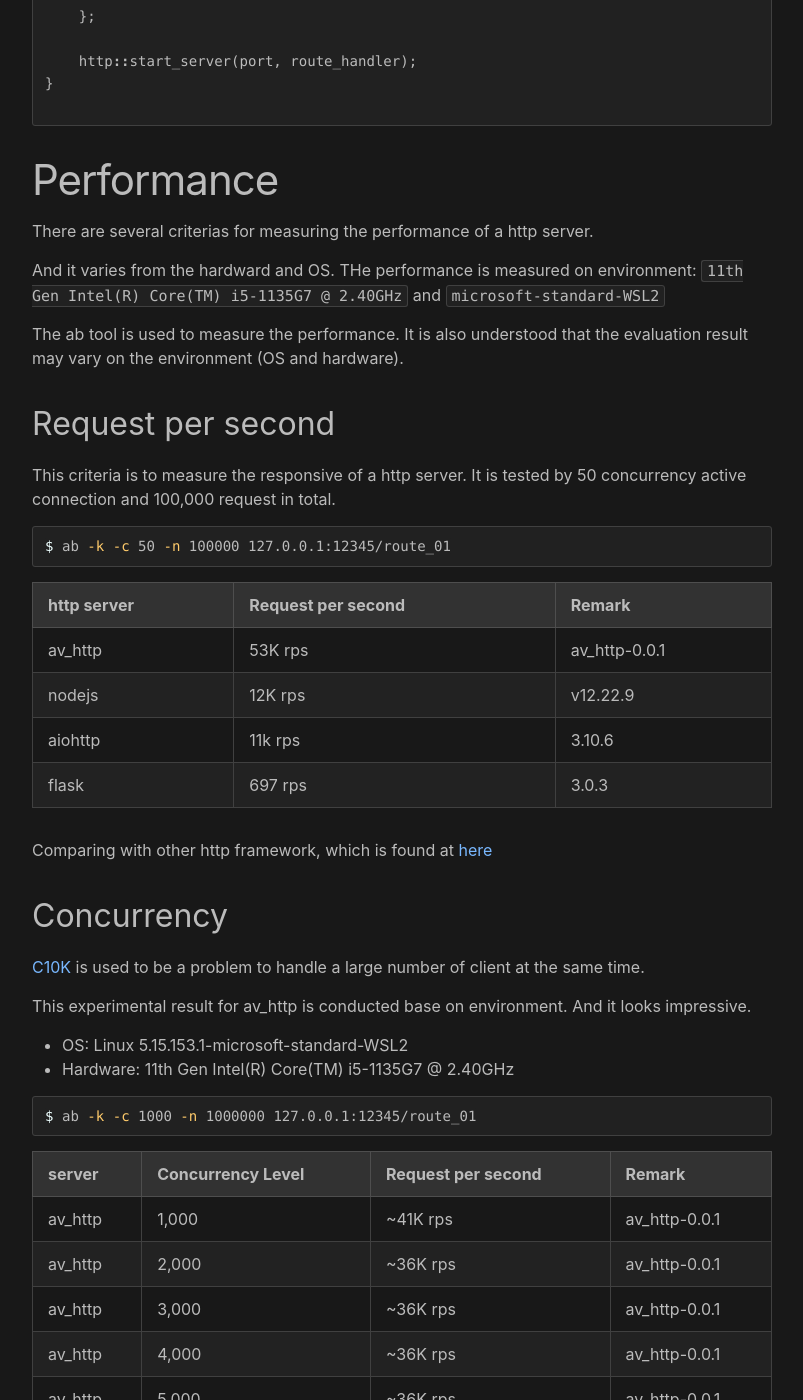
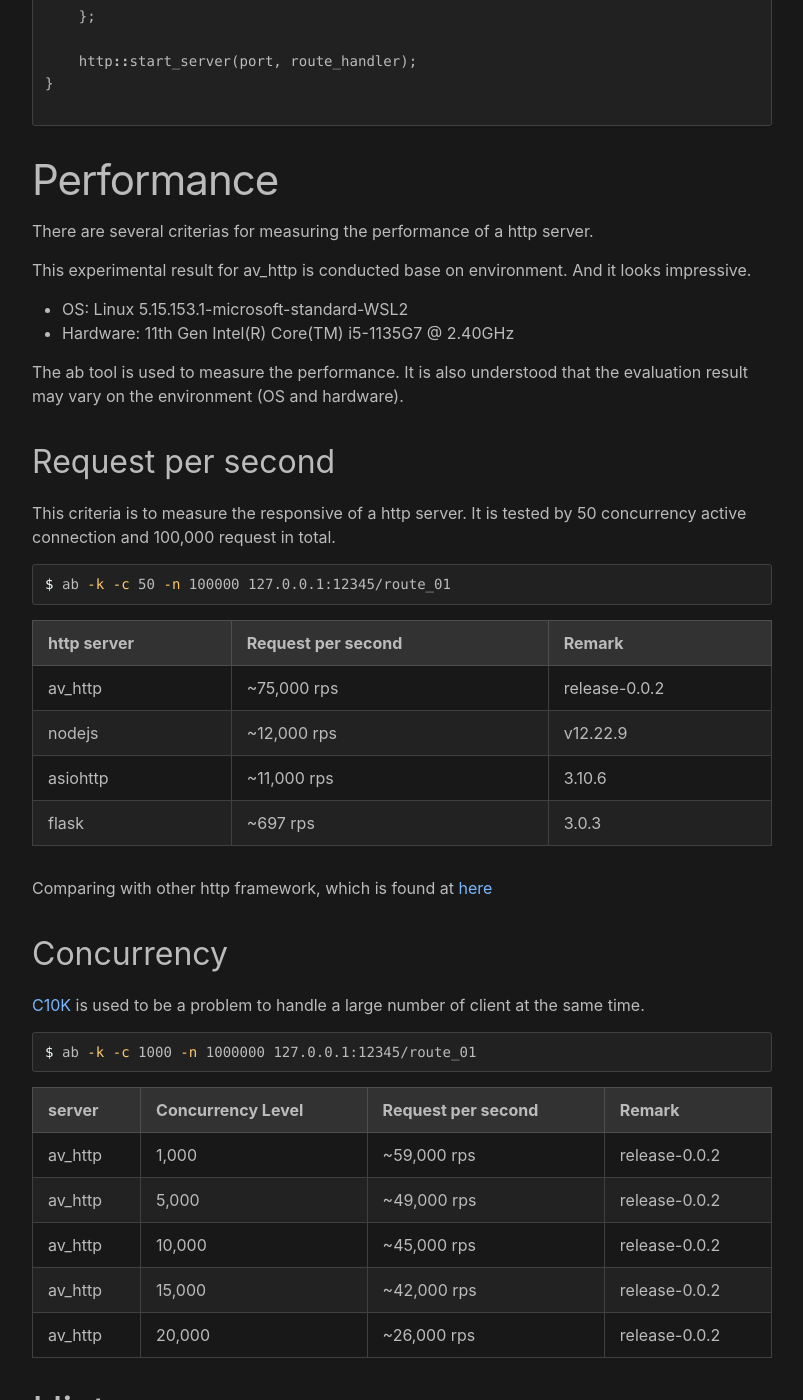
Before and after one commit to avble/avble.github.io, a Jekyll site: the page built from _posts/2024-09-10-high-traffic--microservice-scalability.md, in a window 1280 px wide and 1400 px high, scrolled down 1440 px. Shown: the whole window, without its empty margins (238-1041 px from the left). Built offline with Jekyll 4.4.1, drawn with Linux system fonts in a browser that asks for light colours; some of the changed text lies outside the part shown.

Commit message:
Update 2024-09-10-high-traffic--microservice-scalability.md

````diff
--- a/_posts/2024-09-10-high-traffic--microservice-scalability.md
+++ b/_posts/2024-09-10-high-traffic--microservice-scalability.md
@@ -66,7 +66,9 @@
 # Performance
 There are several criterias for measuring the performance of a http server.
 
-And it varies from the hardward and OS. THe performance is measured on environment: `11th Gen Intel(R) Core(TM) i5-1135G7 @ 2.40GHz` and `microsoft-standard-WSL2`
+This experimental result for av_http is conducted base on environment. And it looks impressive.
+* OS: Linux 5.15.153.1-microsoft-standard-WSL2
+* Hardware: 11th Gen Intel(R) Core(TM) i5-1135G7 @ 2.40GHz
 
 The ab tool is used to measure the performance. It is also understood that the evaluation result may vary on the environment (OS and hardware).
 
@@ -78,11 +80,11 @@
 ```
 
 | http server | Request per second | Remark |
-|-------|-----|
-| av_http  |      53K rps      |  av_http-0.0.1 |
-| nodejs   |    12K rps  | v12.22.9 |
-| aiohttp | 11k rps | 3.10.6 |
-| flask   | 697 rps | 3.0.3 |
+|----|----|---|
+| av_http  |      ~75,000 rps      |  release-0.0.2 |
+| nodejs   |    ~12,000 rps  | v12.22.9 |
+| asiohttp | ~11,000 rps | 3.10.6 |
+| flask   | ~697 rps | 3.0.3 |
 
 
 Comparing with other http framework, which is found at [here](https://github.com/avble/av_http/example/performance)
@@ -90,21 +92,18 @@
 ## Concurrency
 [C10K](https://en.wikipedia.org/wiki/C10k_problem) is used to be a problem to handle a large number of client at the same time.
 
-This experimental result for av_http is conducted base on environment. And it looks impressive.
-* OS: Linux 5.15.153.1-microsoft-standard-WSL2
-* Hardware: 11th Gen Intel(R) Core(TM) i5-1135G7 @ 2.40GHz
 
 ``` shell
 $ ab -k -c 1000 -n 1000000 127.0.0.1:12345/route_01
 ```
 
 |server | Concurrency Level | Request per second | Remark |
-|-------|-----|----|
-| av_http | 1,000 | ~41K rps | av_http-0.0.1 |
-| av_http | 2,000 | ~36K rps | av_http-0.0.1 |
-| av_http | 3,000 | ~36K rps | av_http-0.0.1 |
-| av_http | 4,000 | ~36K rps | av_http-0.0.1 |
-| av_http | 5,000 | ~36K rps | av_http-0.0.1 |
-| av_http | 10,000 | ~33K rps | av_http-0.0.1 |
-| av_http | 15,000 | ~30K rps | av_http-0.0.1 |
-| av_http | 20,000 | ~21K rps | av_http-0.0.1 |
+|----|----|---|---|
+| av_http | 1,000 | ~59,000 rps | release-0.0.2 |
+| av_http | 5,000 | ~49,000 rps | release-0.0.2 |
+| av_http | 10,000 | ~45,000 rps | release-0.0.2 |
+| av_http | 15,000 | ~42,000 rps | release-0.0.2 |
+| av_http | 20,000 | ~26,000 rps | release-0.0.2 |
+
+# History
++ Update experimental result for release-0.0.2
````
